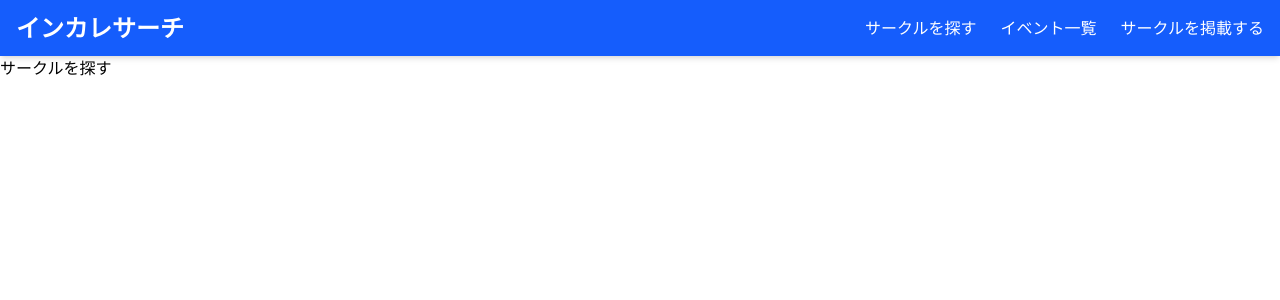
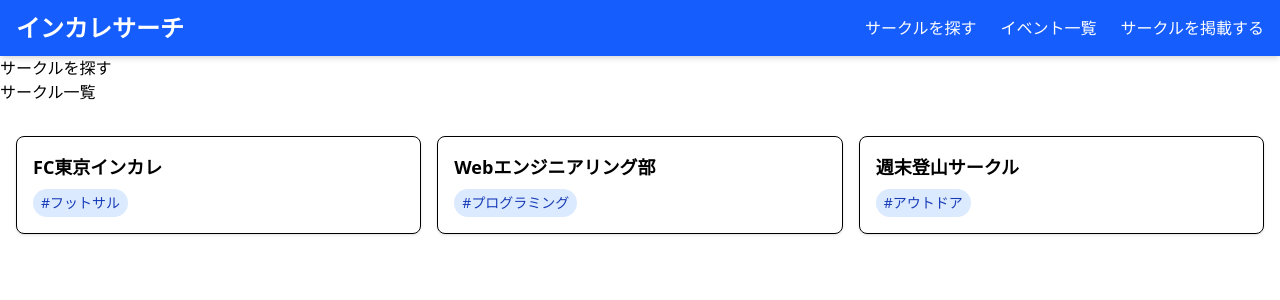
Before and after one commit to momiprog/incolle, a Next.js app: page /search in a window 1280 px wide. Shown: the top 300 px of the page. Built offline with nearby package versions, Linux system fonts and the light colour scheme.

Commit message:
CircleCardコンポーネントの追加

```diff
--- /dev/null
+++ b/src/app/components/CircleCard.tsx
@@ -0,0 +1,39 @@
+// 1. サークルデータの「設計図（型）」を定義する
+type Circle = {
+  id: number;        // IDは数字
+  name: string;      // 名前は文字列
+  tag: string;       // タグは文字列
+  university: string;// 大学名は文字列
+  image: string; //画像URL
+};
+
+// 2. 仮のデータ（上で作った型に沿って書きます）
+const circlesData: Circle[] = [
+  { id: 1, name: "FC東京インカレ", tag: "フットサル", university: "複数大学", image: "/images/fc.jpg" },
+  { id: 2, name: "Webエンジニアリング部", tag: "プログラミング", university: "複数大学", image: "/images/web.jpg" },
+  { id: 3, name: "週末登山サークル", tag: "アウトドア", university: "複数大学", image: "/images/tozan.jpg" },
+];
+
+// 3. コンポーネントが受け取る「props」の型も指定する
+// { circle }: { circle: Circle } と書くことで、「このcircleはさっき作った設計図通りだよ」と伝えます
+function CircleCard({ circle }: { circle: Circle }) {
+  return (
+    <div className="border rounded-lg p-4 shadow-sm hover:shadow-md transition-shadow">
+      <h3 className="font-bold text-lg">{circle.name}</h3>
+      <span className="bg-blue-100 text-blue-800 text-sm px-2 py-1 rounded-full w-fit mt-2 inline-block">
+        #{circle.tag}
+      </span>
+    </div>
+  );
+}
+
+// 4. ページ本体
+export default function CircleList() {
+  return (
+    <div className="grid grid-cols-1 md:grid-cols-2 lg:grid-cols-3 gap-4 mt-8 px-4">
+      {circlesData.map((circle) => (
+        <CircleCard key={circle.id} circle={circle} />
+      ))}
+    </div>
+  );
+}
--- a/src/app/page.tsx
+++ b/src/app/page.tsx
@@ -10,7 +10,7 @@ export default function Home() {
           インカレサーチは<br />
           インカレ専門のサークル紹介サイトです
         </h1>
-        <Link href="/search" className="text-2xl font-bold text-white bg-blue-600">サークルを探す</Link>
+        <Link href="/search" className="inline-block px-8 py-3 text-2xl font-bold text-white bg-blue-600 rounded-full hover:bg-blue-700 transition-colors">サークルを探す</Link>
       </div>
     </div>
   );
--- a/src/app/search/page.tsx
+++ b/src/app/search/page.tsx
@@ -1,10 +1,13 @@
 import Header from "../components/layout/Header";
+import CircleCard from "../components/CircleCard";
 
 export default function Search() {
     return (
         <div>
             <Header />
             <p>サークルを探す</p>
+            <h1>サークル一覧</h1>
+            <CircleCard />
         </div>
     );
 }
```
Also changed, not shown: 1 other file (tests, documents, lock files or other folders).
